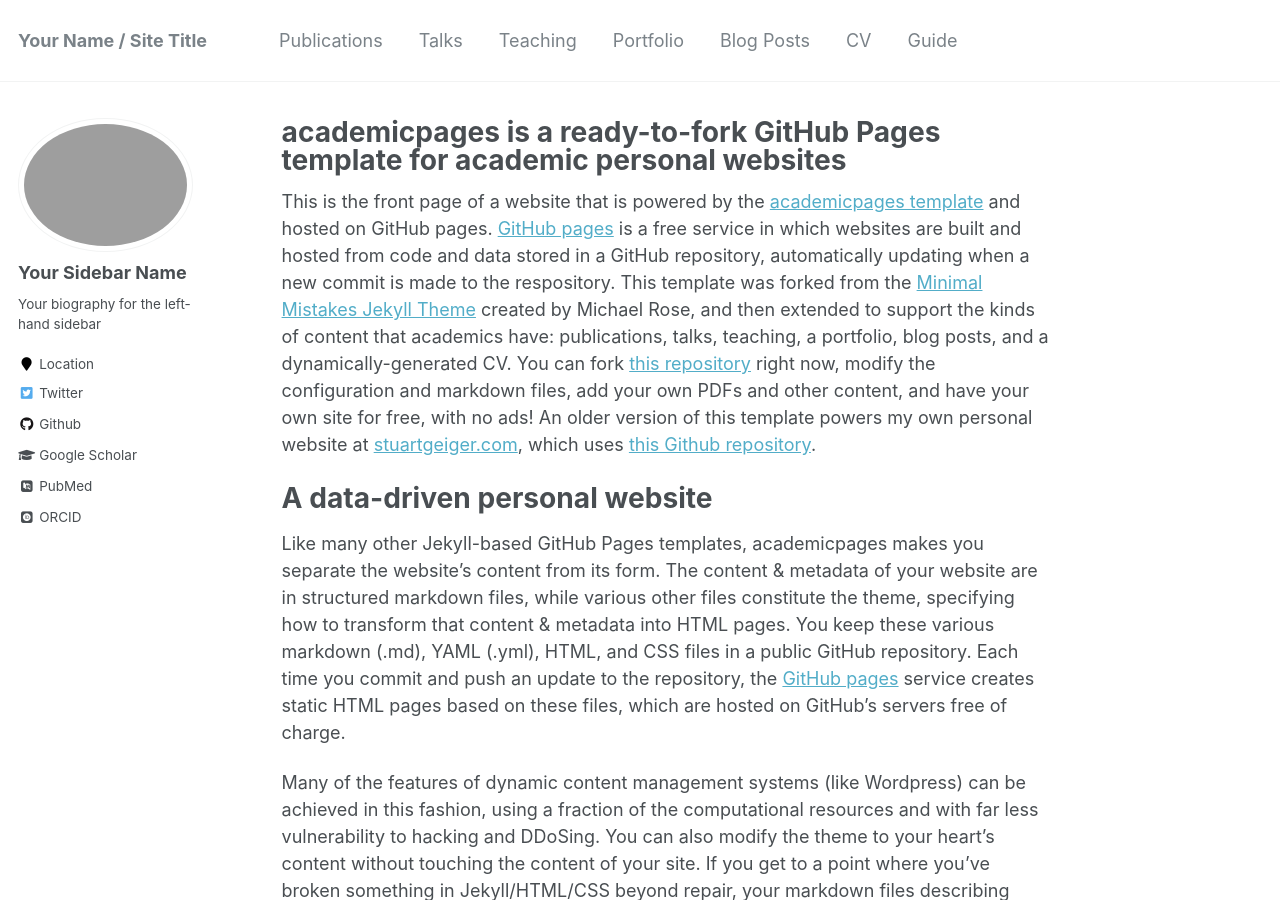
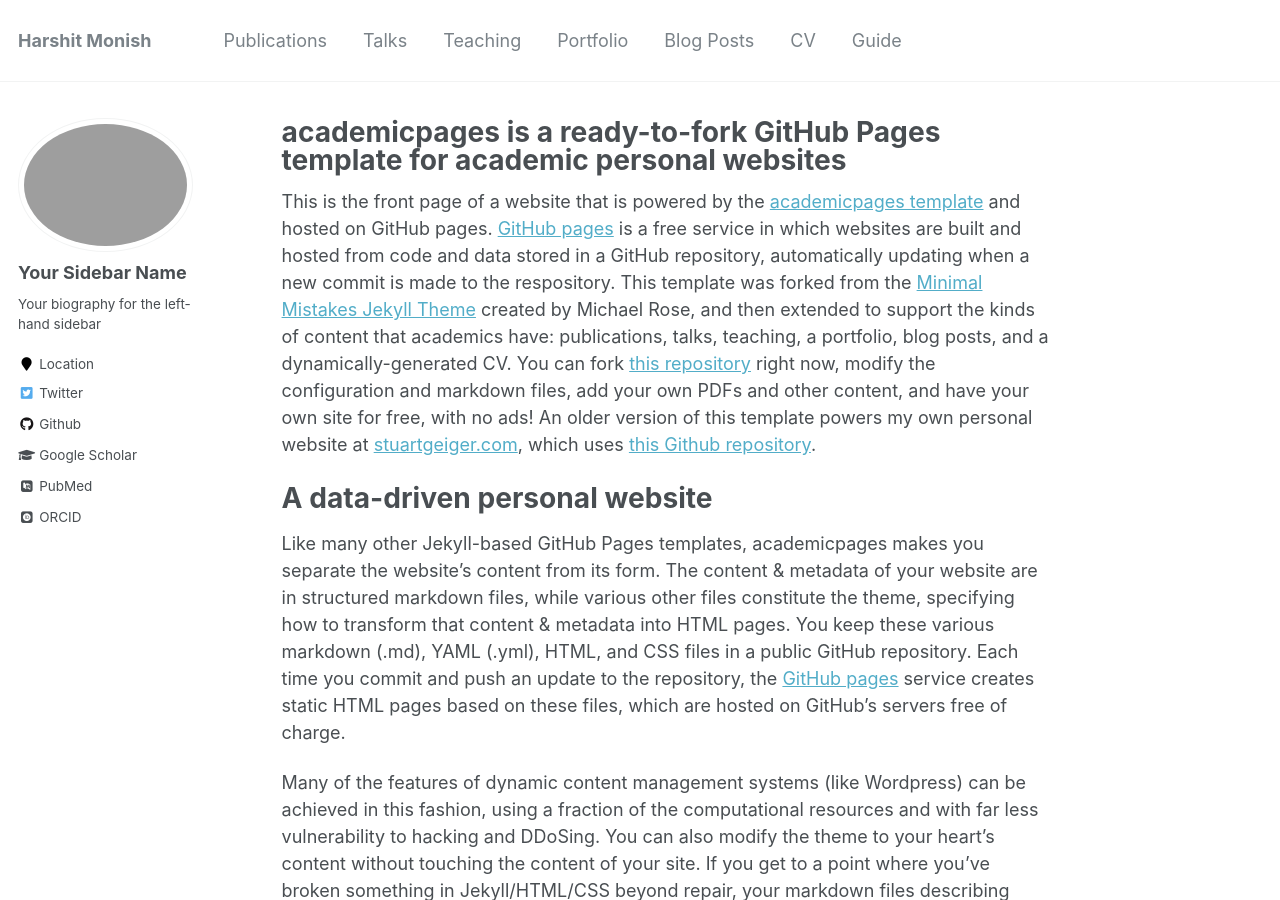
Before and after one commit to harshitmonish/harshitmonish.github.io, a Jekyll site: the page built from _pages/about.md, in a window 1280 px wide and 900 px high. Built offline with Jekyll 4.4.1, drawn with Linux system fonts in a browser that asks for light colours; some web fonts are replaced.

Commit message:
added name

```diff
--- a/_config.yml
+++ b/_config.yml
@@ -7,7 +7,7 @@
 
 # Site Settings
 locale                   : "en-US"
-title                    : "Your Name / Site Title"
+title                    : "Harshit Monish"
 title_separator          : "-"
 name                     : &name "Harshit Monish"
 description              : &description "🧑‍💻 I am a Graduate Student majoring in Artificial Intelligence. A Data Science, Machine Learning, Natural Language Processing and Deep Learning enthusiast and a highly accomplished and results-driven technology leader, I am passionate about creating a positive impact through the development of new technology. "
```
